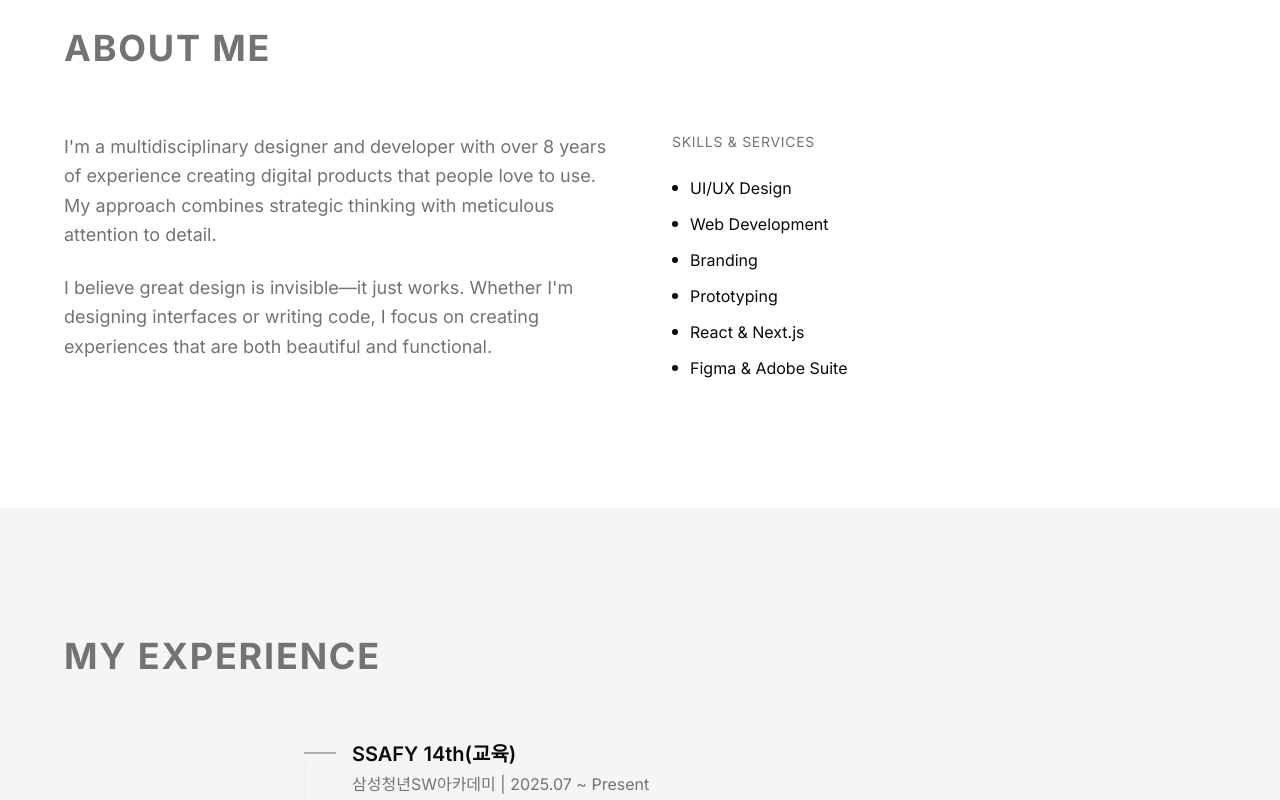
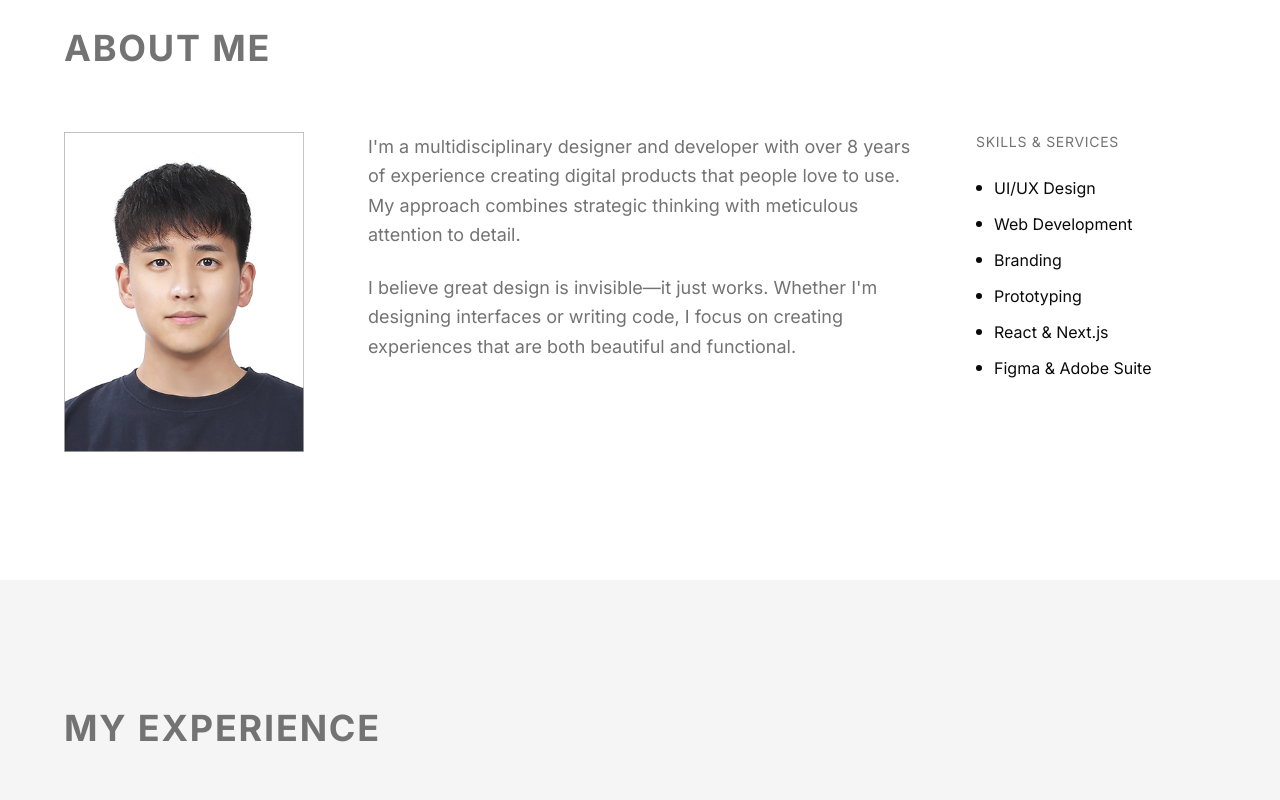
Before and after one commit to shipleaf/Portfolio_v1, a Next.js app: page / in a window 1280 px wide. Shown: the part 900-1700 px from the top of the page. Built offline with nearby package versions, Linux system fonts and the light colour scheme.

Commit message:
feat:about section 사진 추가

```diff
--- a/components/about-section.tsx
+++ b/components/about-section.tsx
@@ -42,10 +42,12 @@ export function AboutSection() {
         >
           About Me
         </h2>
-
-        <div className="grid md:grid-cols-2 gap-16">
+        <div className="grid md:grid-cols-4 gap-16">
+          <div className="max-w-2xl mx-auto">
+            <img src="/shipleaf.jpg" alt="" />
+          </div>
           <div
-            className={`space-y-6 transition-all duration-700 delay-100 text-center md:text-left ${
+            className={`space-y-6 md:col-span-2 transition-all duration-700 delay-100 text-center md:text-left ${
               isVisible
                 ? "opacity-100 translate-y-0"
                 : "opacity-0 translate-y-4"
--- a/components/connect-section.tsx
+++ b/components/connect-section.tsx
@@ -96,7 +96,7 @@ export function ConnectSection() {
               >
                 <path
                   id="Website"
-                  fill="#000000"
+                  fill="currentColor"
                   fillRule="evenodd"
                   clipRule="evenodd"
                   d="M24 0H168C181.255 0 192 10.7451 192 24V168C192 181.255 181.255 192 168 192H24C10.7451 192 0 181.255 0 168V24C0 10.7451 10.7451 0 24 0ZM49 57.9199V65.48H67L80.6799 142.52L98.5 141.26C116.02 119.06 127.84 102.44 133.96 91.3999C140.2 80.24 143.32 70.9399 143.32 63.5C143.32 59.0601 142 55.7 139.36 53.4199C136.84 51.1399 133.66 50 129.82 50C122.62 50 116.62 53.0601 111.82 59.1799C116.5 62.3 119.68 64.8799 121.36 66.9199C123.16 68.8401 124.06 71.4199 124.06 74.6599C124.06 80.0601 122.44 86.1799 119.2 93.02C116.08 99.8601 112.66 105.92 108.94 111.2C106.54 114.56 103.48 118.7 99.76 123.62L88.0601 57.2C87.1001 52.3999 84.1001 50 79.0601 50C76.78 50 72.3999 50.96 65.9199 52.8799C59.4399 54.6799 53.8 56.3601 49 57.9199Z"
```
Also changed, not shown: public/shipleaf.jpg (added).
